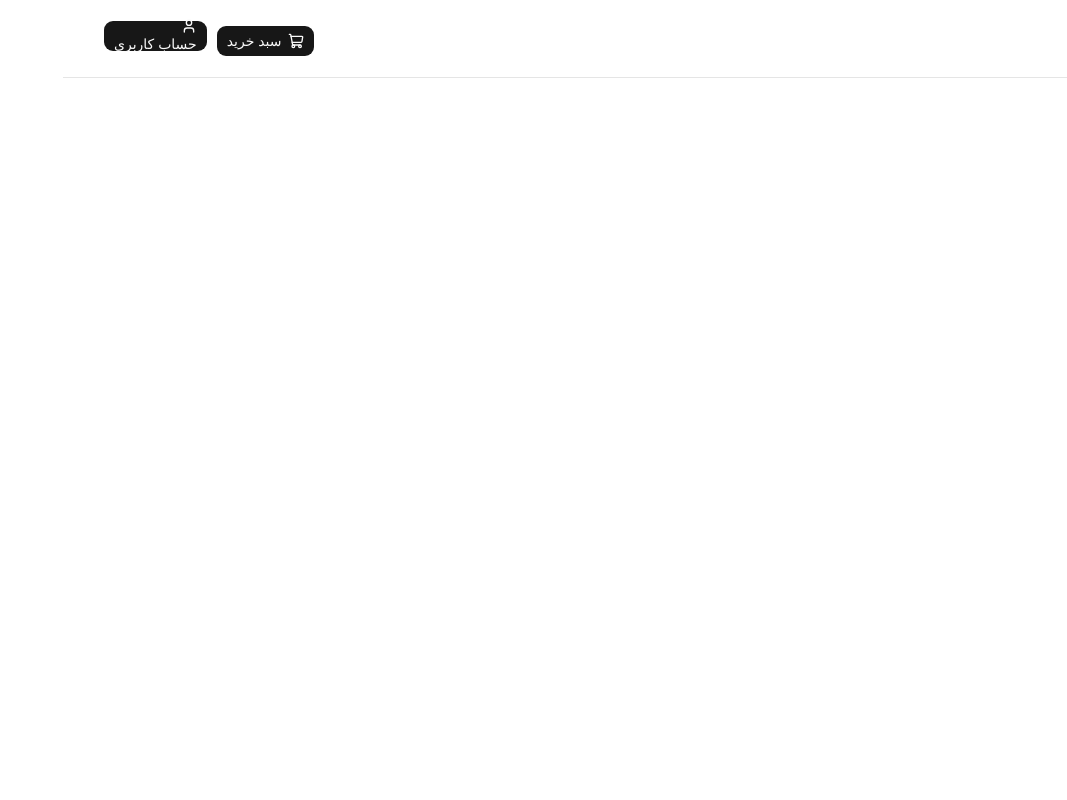
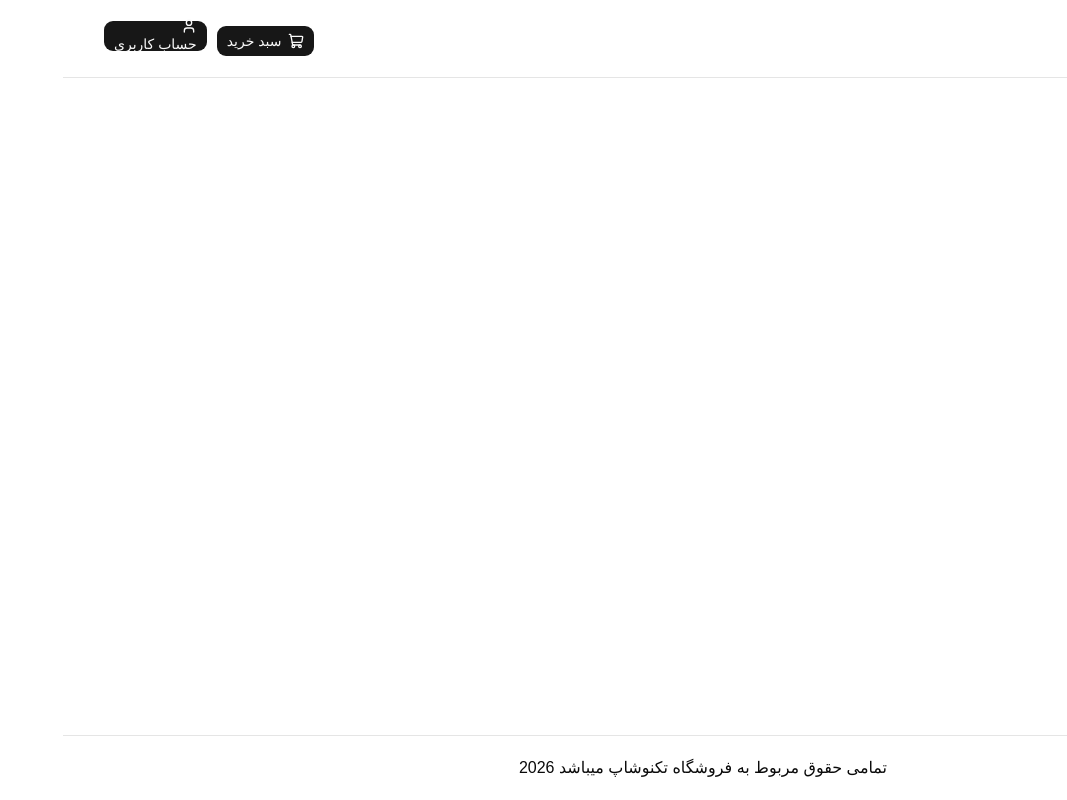
Before and after one commit to AliMoradpour/techno-shop, a Next.js app: page / in a window 1280 px wide. Shown: the whole page, without its empty margins (213-1280 px from the left). Built offline with nearby package versions, Linux system fonts and the light colour scheme; a web font is replaced by a local one.

Commit message:
add footer

```diff
--- a/app/(root)/layout.tsx
+++ b/app/(root)/layout.tsx
@@ -1,3 +1,4 @@
+import Footer from "@/components/Footer";
 import Header from "@/components/shared/header";
 
 export default function RootLayout({
@@ -9,6 +10,7 @@ export default function RootLayout({
     <div className="flex flex-col h-screen">
       <Header />
       <main className="flex-1 max-w-7xl p-5 px-10 w-full mx-auto">{children}</main>
+      <Footer />
     </div>
   );
 }
--- /dev/null
+++ b/components/Footer.tsx
@@ -0,0 +1,9 @@
+export default function Footer() {
+  const currentYear = new Date().getFullYear();
+
+  return (
+    <footer className="border-t">
+      <div className="p-5 text-center">تمامی حقوق مربوط به فروشگاه تکنوشاپ میباشد {currentYear}</div>
+    </footer>
+  );
+}
--- a/package.json
+++ b/package.json
@@ -13,6 +13,7 @@
     "clsx": "^2.1.1",
     "lucide-react": "^1.21.0",
     "next": "16.2.9",
+    "next-themes": "^0.4.6",
     "radix-ui": "^1.6.0",
     "react": "19.2.4",
     "react-dom": "19.2.4",
```
Also changed, not shown: 1 other file (tests, documents, lock files or other folders).
